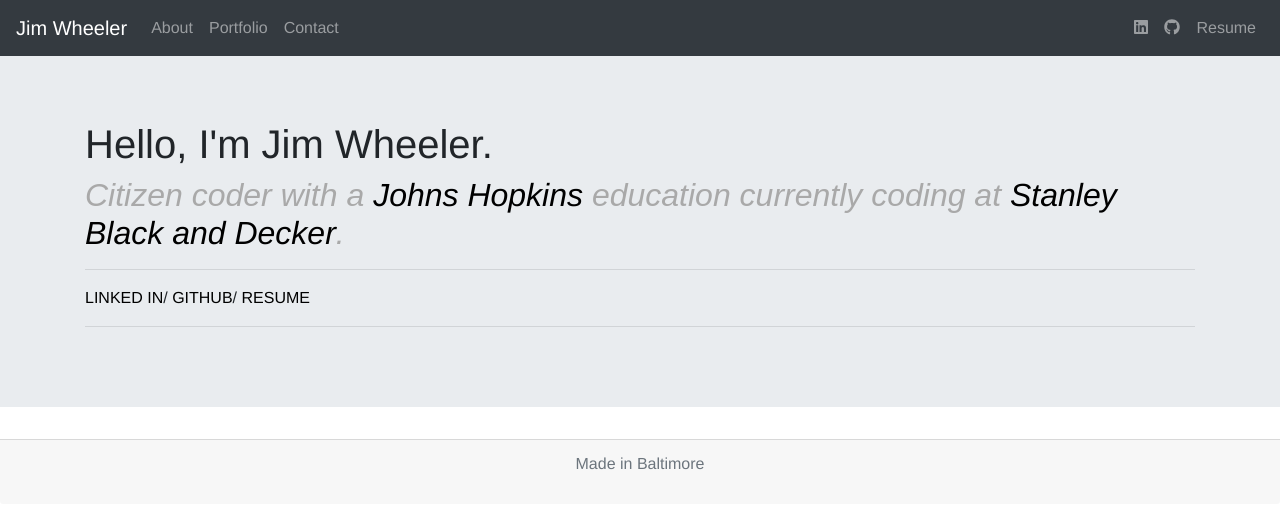
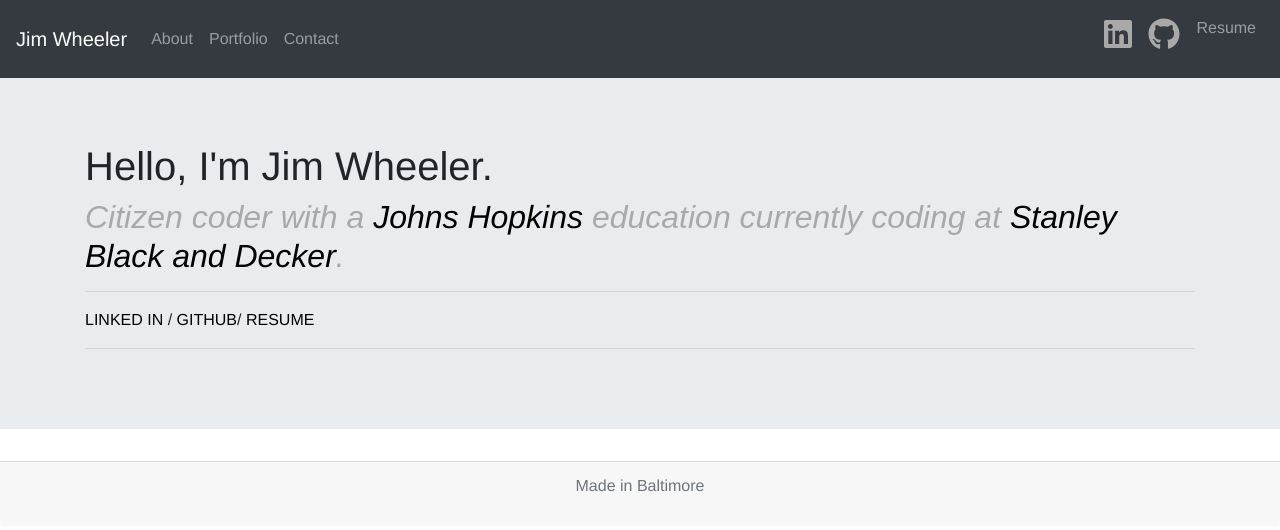
Before and after one commit to jrtwheeler/Portfolio_React, a React (Create React App) app: page / in a window 1280 px wide. Shown: the top 530 px of the page. Built offline with nearby package versions, Linux system fonts and the light colour scheme.

Commit message:
Revised the size of the navbar font awesome icons

```diff
--- a/src/components/NavigationBar/index.js
+++ b/src/components/NavigationBar/index.js
@@ -17,10 +17,10 @@
         </Nav>
         <Nav>
           <Nav.Link href="https://www.linkedin.com/in/james-w-54270740/" target="_blank" rel="noreferrer">
-          <FontAwesomeIcon icon={['fab', 'linkedin']} />
+          <h2><FontAwesomeIcon icon={['fab', 'linkedin']} /></h2>
           </Nav.Link>
-          <Nav.Link href="https://github.com/jrtwheeler" target="_blank" rel="noreferrer">
-          <FontAwesomeIcon icon={['fab', 'github']} />
+          <Nav.Link href="https://github.com/jrtwheeler" target="_blank" rel="noreferrer"><h2>
+          <FontAwesomeIcon icon={['fab', 'github']} /></h2>
           </Nav.Link>
           <Nav.Link href="https://docs.google.com/document/d/e/2PACX-1vTRm2WKIL8udaUOcZXCVm3yrinhqizl94i95SiFVBGaXU1iZIsq3B1RHFCroQ2Mg8V0x-Z4O9ex0TwF/pub" target="_blank">
             Resume
--- a/src/pages/Home.js
+++ b/src/pages/Home.js
@@ -1,11 +1,12 @@
 import React from "react";
 import Hero from "../components/Hero";
 import API from "../utils/github.json";
+import "./css/style.css"
 
 function Home() {
   return (
-    <div>
-      <Hero className="mb-0">
+    <div className = "background">
+      <Hero>
         <h1>Hello, I'm {API.basics.name}.</h1>
         <h2>
           Citizen coder with a <span>Johns Hopkins</span> education currently coding at <span>Stanley Black and Decker</span>.
@@ -14,7 +15,7 @@
         <hr class="rule-lines" />
         <p>
           <a href="https://www.linkedin.com/in/james-w-54270740/" className="contact-list" rel="noreferrer"
-            target="_blank">LINKED IN</a>
+            target="_blank">LINKED IN </a>
           /
           <a href={"https://github.com/jrtwheeler"} className="contact-list" rel="noreferrer" target="_blank"> GITHUB</a>
           /
--- a/src/pages/css/style.css
+++ b/src/pages/css/style.css
@@ -9,6 +9,10 @@
 
 .Hero {
     margin-bottom: 0;
+}
+
+.background {
+    background-color: #030806;
 }
 
 #portrait {
```
Also changed, not shown: 1 other file (tests, documents, lock files or other folders).
